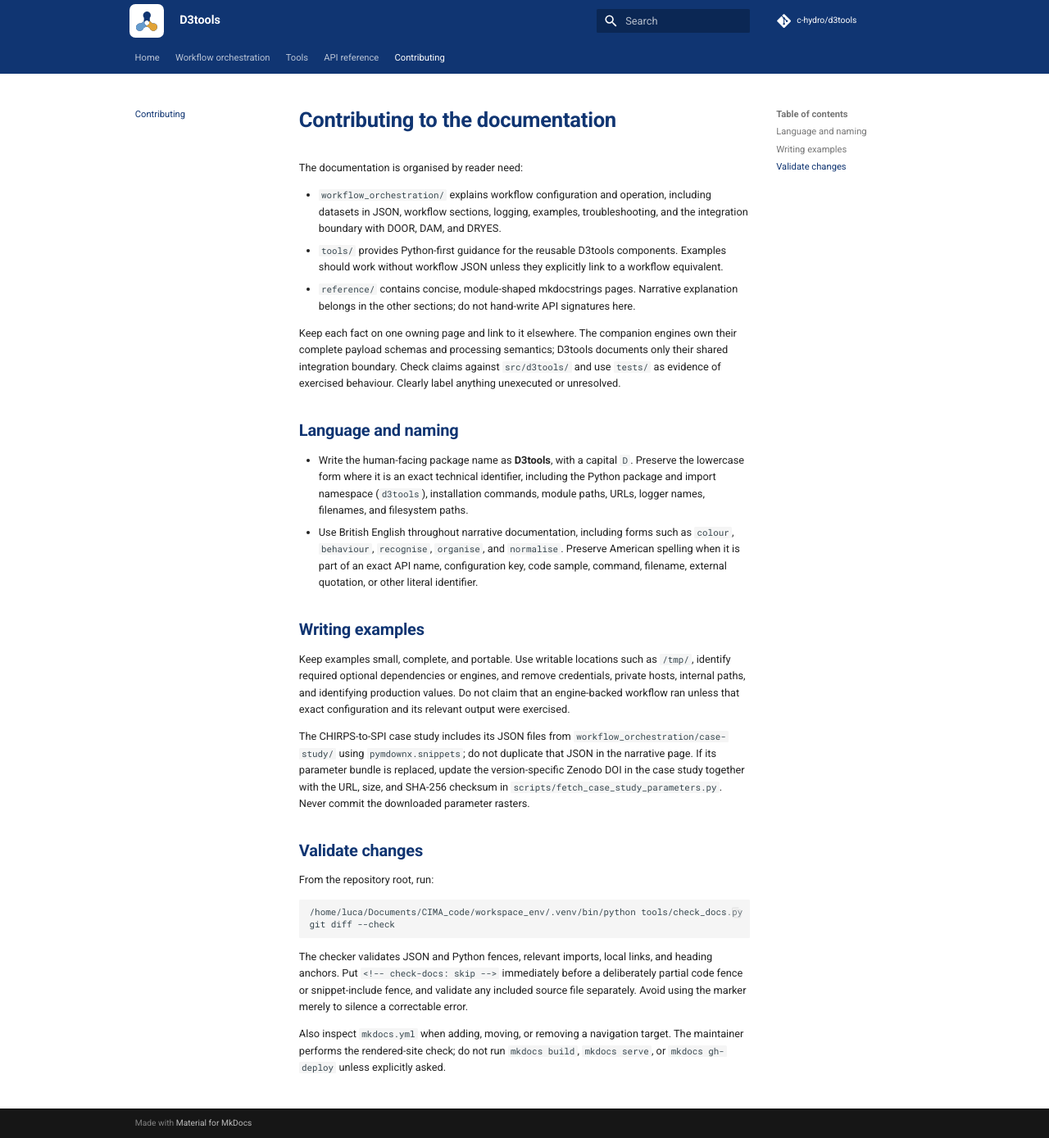
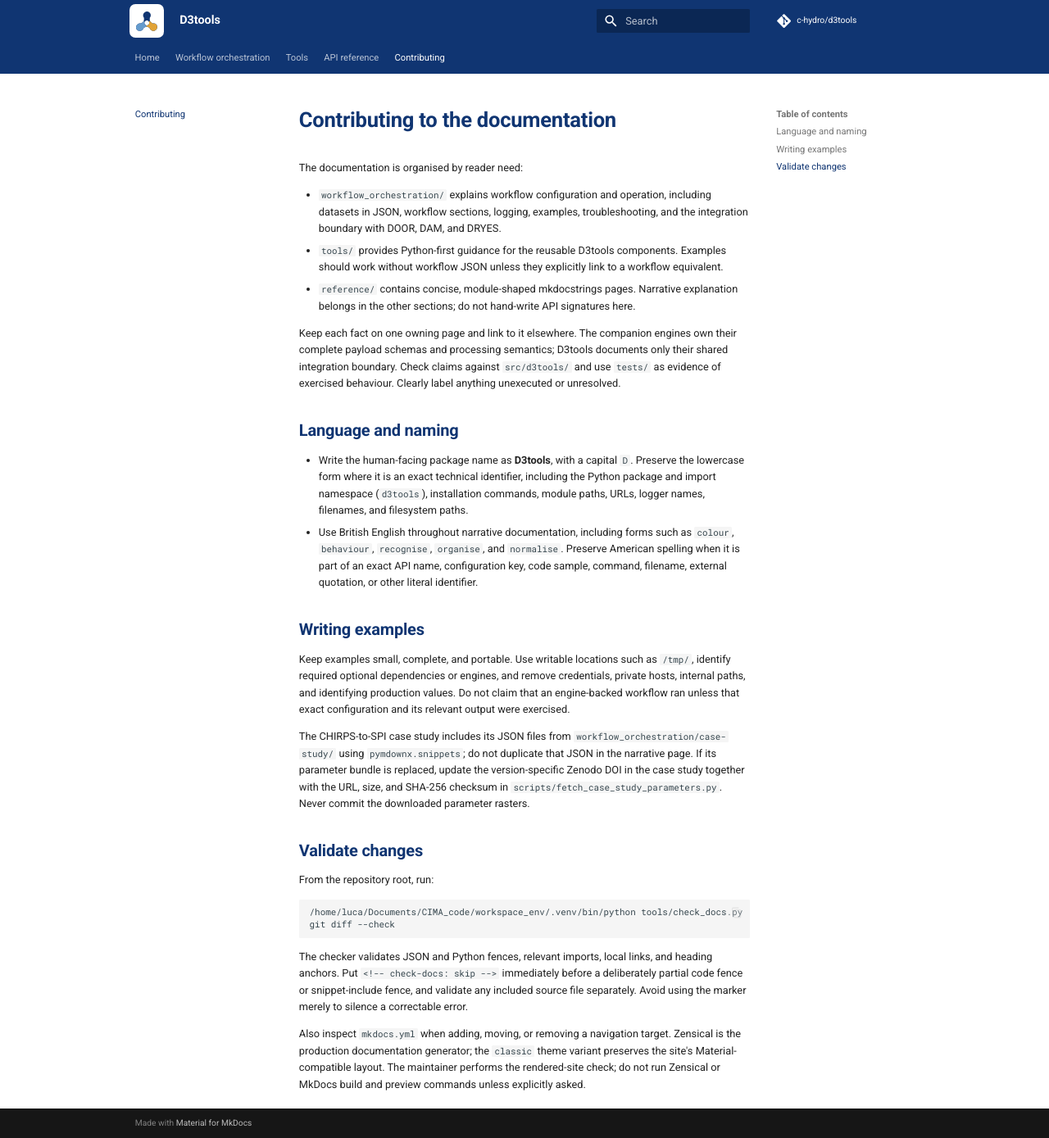
Before and after one commit to c-hydro/d3tools, an MkDocs documentation site: the page built from docs/CONTRIBUTING.md, in a window 1280 px wide and 1389 px high. Shown: the whole window at 82% size. Built offline with MkDocs 1.6.1 and Material for MkDocs 9.7.7, drawn with Linux system fonts in a browser that asks for light colours; comment, search, counter and statistics services are not loaded.

Commit message:
docs: select Zensical as site generator

```diff
--- a/docs/CONTRIBUTING.md
+++ b/docs/CONTRIBUTING.md
@@ -54,6 +54,7 @@ anchors. Put `<!-- check-docs: skip -->` immediately before a deliberately parti
 fence or snippet-include fence, and validate any included source file separately. Avoid
 using the marker merely to silence a correctable error.
 
-Also inspect `mkdocs.yml` when adding, moving, or removing a navigation target. The
-maintainer performs the rendered-site check; do not run `mkdocs build`, `mkdocs serve`,
-or `mkdocs gh-deploy` unless explicitly asked.
+Also inspect `mkdocs.yml` when adding, moving, or removing a navigation target. Zensical
+is the production documentation generator; the `classic` theme variant preserves the
+site's Material-compatible layout. The maintainer performs the rendered-site check; do
+not run Zensical or MkDocs build and preview commands unless explicitly asked.
--- a/mkdocs.yml
+++ b/mkdocs.yml
@@ -44,6 +44,8 @@ nav:
 
 theme:
   name: material
+  # Preserve the existing Material layout when building the site with Zensical.
+  variant: classic
   logo: assets/branding/d3tools.svg
   favicon: assets/branding/d3tools.svg
   palette:
```
Also changed, not shown: AGENTS.md (+2 -2 lines).
